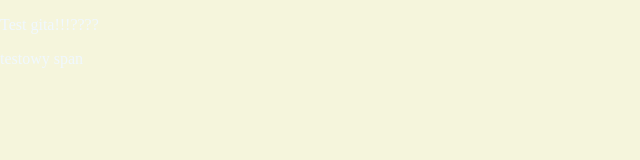
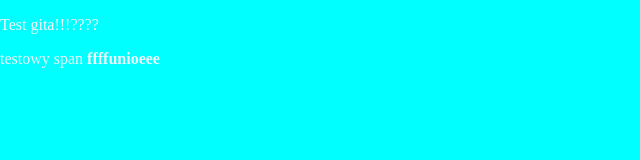
Before and after one commit to jaroslawberek/test-git, a plain HTML site: page index.html in a window 1280 px wide. Shown: the whole page, without its empty margins (0-640 px from the left). Drawn offline with Linux system fonts and the light colour scheme.

Commit message:
testowy brucnch

```diff
--- a/index.html
+++ b/index.html
@@ -11,6 +11,7 @@
 <body>
     <p>Test gita!!!????</p>
     <span>testowy span</span>
+    <b>ffffunioeee</b>
 </body>
 
 </html>
--- a/style.css
+++ b/style.css
@@ -1,5 +1,5 @@
 body {
-    background-color: beige;
+    background-color: aqua;
     color: aliceblue;
     padding: 0;
     margin: 0;
```
